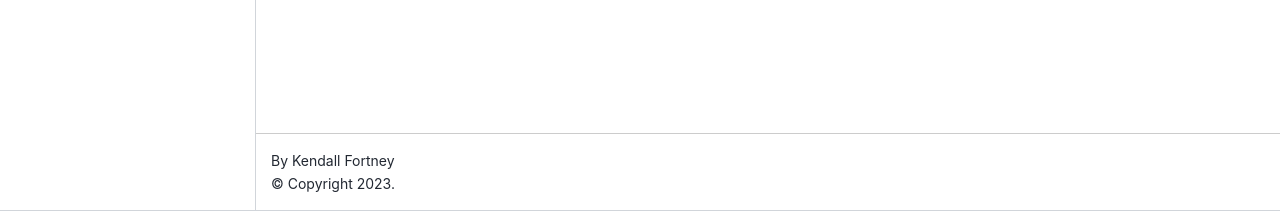
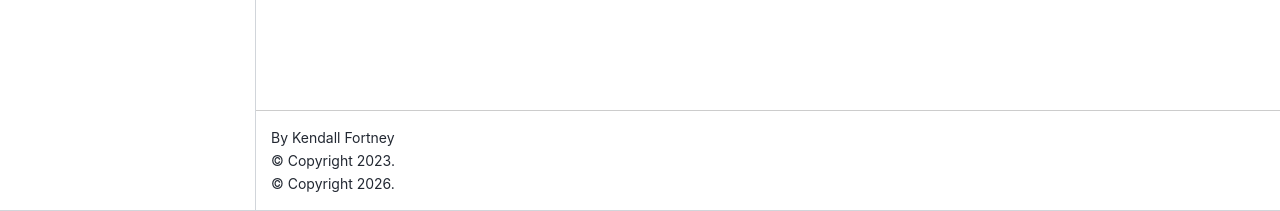
Before and after one commit to VERSO-UVM/VERSO-Playbook, a Jupyter Book: the page built from book/bibliography.md, in a window 1280 px wide. Shown: the part 689-900 px from the top of the page. Built offline with Jupyter Book 1.0.4 settings and Sphinx 7.4.7 and the Sphinx Book theme 1.1.4, drawn with Linux system fonts in a browser that asks for light colours.

Commit message:
update to copyright

```diff
--- a/book/_config.yml
+++ b/book/_config.yml
@@ -30,3 +30,4 @@ repository:
 html:
   use_issues_button: true
   use_repository_button: true
+  extra_footer: "© Copyright 2026."
```
